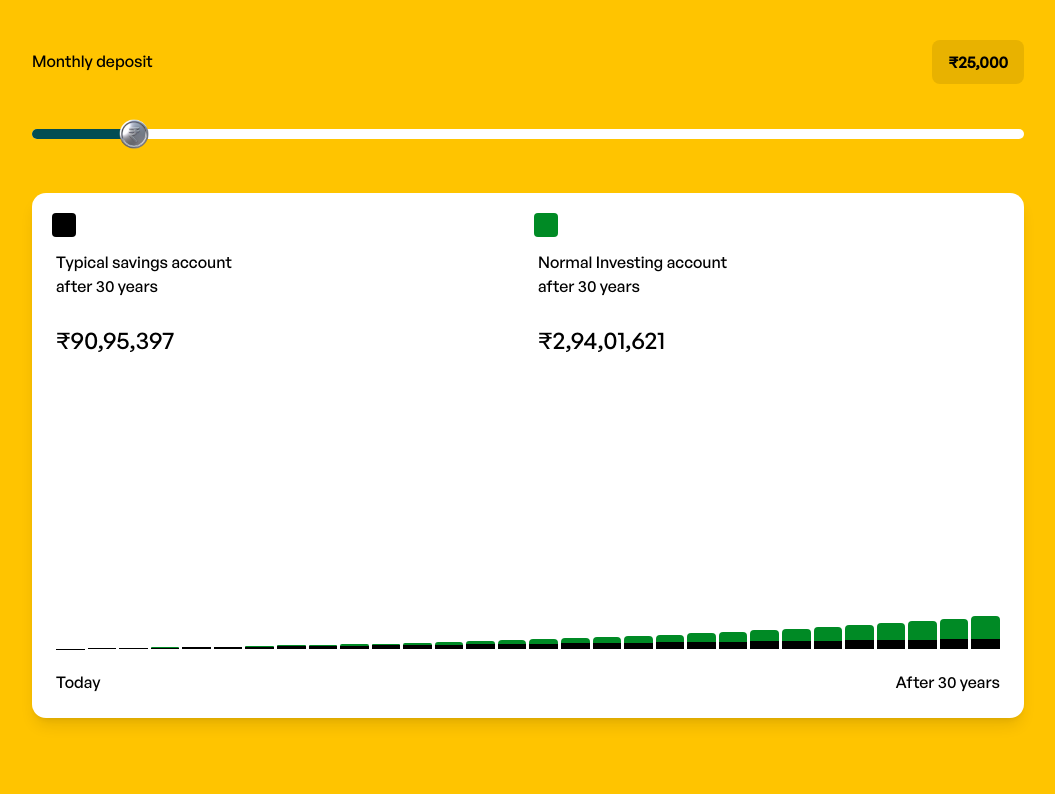
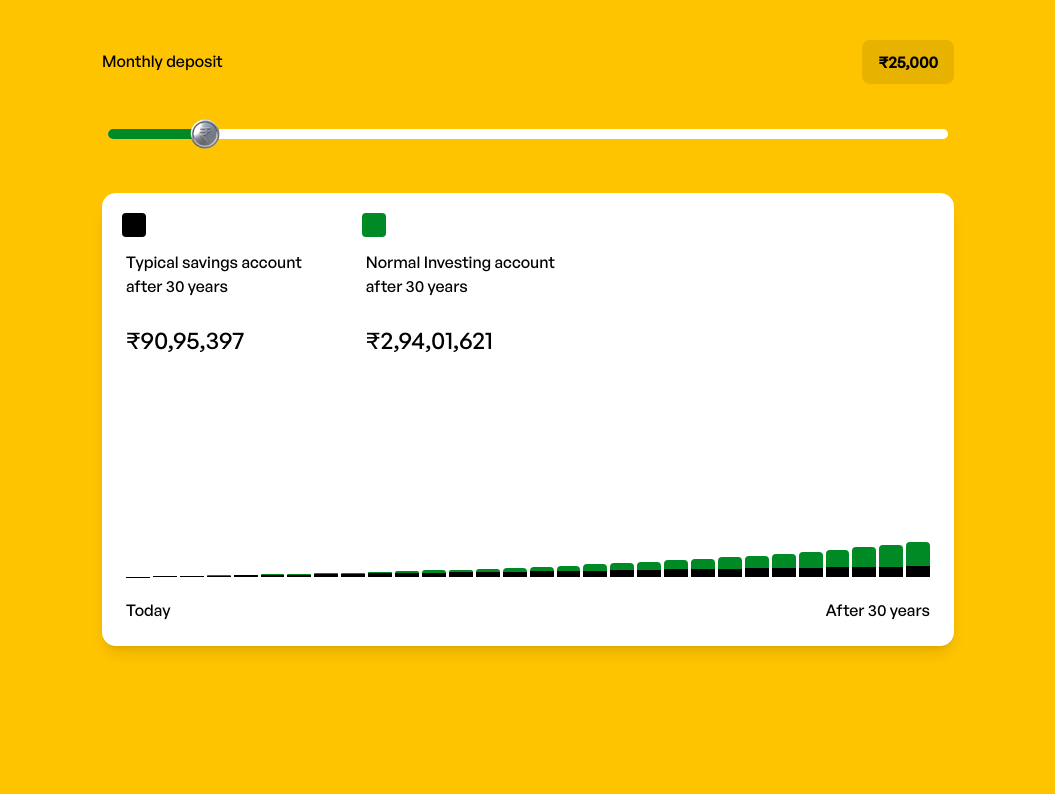
Before and after one commit to Vinayak-Nair/Desh_landing_as, a Next.js app: page / in a window 1280 px wide. Shown: the part 2066-2860 px from the top of the page, without its empty margins (112-1167 px from the left). Built offline with nearby package versions, Linux system fonts and the light colour scheme.

Commit message:
style(InvestmentCalculator): Refine chart layout, alignment, and slider visuals

```diff
--- a/src/components/InvestmentCalculator.tsx
+++ b/src/components/InvestmentCalculator.tsx
@@ -9,7 +9,7 @@ import { BlurredStagger } from "@/components/ui/blurred-stagger-text";
 const DEFAULT_SAVINGS_RATE = 0.0007; // ~0.84% annual (typical savings account)
 const INVESTING_RATE = 0.07; // 7% annual (normal investing)
 const YEARS = 30;
-const GRAPH_HEADROOM_MULTIPLIER = 1.03;
+const GRAPH_HEADROOM_MULTIPLIER = 1.00;
 
 const MIN_DEPOSIT = 5000;
 const MAX_DEPOSIT = 200000;
@@ -92,8 +92,8 @@ export function InvestmentCalculator() {
         backgroundRepeat: "no-repeat",
       }}
     >
-      {/* Content — centred at max 1040px to match cards grid */}
-      <div className="relative z-10 max-w-[1040px] mx-auto flex flex-col items-center px-4 md:px-6 pb-[80px] md:pb-[120px]">
+      {/* Content — centred at max 900px to match reduced width */}
+      <div className="relative z-10 max-w-[900px] mx-auto flex flex-col items-center px-4 md:px-6 pb-[80px] md:pb-[120px]">
         {/* Heading */}
         <div className="flex flex-col items-center gap-3 md:gap-4 pt-[100px] md:pt-[140px]">
           <h2 className="font-['General_Sans'] font-medium text-black text-[1.5rem] md:text-[2.5rem] text-center tracking-[-1px] md:tracking-[-2px] leading-[1.15] md:leading-[1.2]">
@@ -139,16 +139,16 @@ export function InvestmentCalculator() {
             {/* Slider track + coin */}
             <div className="relative w-full h-[40px]">
               {/* White track bar — vertically centred */}
-              <div className="absolute left-0 right-0 top-1/2 -translate-y-1/2 h-[10px] bg-white rounded-[999px] pointer-events-none">
+              <div className="absolute left-[6px] right-[6px] top-1/2 -translate-y-1/2 h-[10px] bg-white rounded-[999px] pointer-events-none">
                 <div
-                  className="absolute top-0 left-0 h-full bg-[#024d53] rounded-full transition-all duration-150"
-                  style={{ width: `${sliderPercent}%` }}
+                  className="absolute top-0 left-0 h-full bg-[#008a25] rounded-full"
+                  style={{ width: `calc(${sliderPercent}% + ${20 - 0.4 * sliderPercent}px)` }}
                 />
               </div>
               {/* Coin — vertically centred on the track, pointer-events-none so input below receives clicks */}
               <div
                 className="absolute top-1/2 w-10 h-10 -translate-x-1/2 -translate-y-1/2 pointer-events-none z-20"
-                style={{ left: `${sliderPercent}%` }}
+                style={{ left: `calc(${sliderPercent}% + ${20 - 0.4 * sliderPercent}px)` }}
               >
                 <Image
                   src="/figma/slider-coin.png"
@@ -175,11 +175,12 @@ export function InvestmentCalculator() {
           </div>
 
           {/* Result card */}
-          <div className="flex flex-col items-start gap-[21px] p-4 md:p-6 relative self-stretch w-full bg-white rounded-[14px] shadow-lg">
+          <div className="flex flex-col items-start p-4 md:p-6 relative self-stretch w-full bg-white rounded-[14px] shadow-lg">
+            <div className="relative self-stretch w-full h-[280px] md:h-[360px]">
               {/* Two-column results */}
-            <div className="flex flex-col md:flex-row items-start gap-5 relative self-stretch w-full">
+              <div className="absolute top-0 left-0 flex flex-col md:flex-row items-start gap-8 md:gap-16 w-full z-10 pointer-events-none">
                 {/* Savings column */}
-              <div className="flex flex-col flex-1 items-start gap-6 relative">
+                <div className="flex flex-col items-start gap-6 relative">
                   <div className="flex flex-col items-start gap-[13px] relative self-stretch w-full">
                     <div className="w-6 h-6 mt-[-4px] ml-[-4px] bg-black rounded border-4 border-[#00000033] aspect-square" />
                     <p className="self-stretch font-['General_Sans'] font-medium text-black text-sm md:text-base tracking-[0] leading-6">
@@ -193,7 +194,7 @@ export function InvestmentCalculator() {
                 </div>
 
                 {/* Investing column */}
-              <div className="flex flex-col flex-1 items-start gap-6 relative">
+                <div className="flex flex-col items-start gap-6 relative">
                   <div className="flex flex-col items-start gap-[13px] relative self-stretch w-full">
                     <div className="w-6 h-6 mt-[-4px] ml-[-4px] bg-[#008a25] rounded border-4 border-[#008a2533] aspect-square" />
                     <p className="self-stretch font-['General_Sans'] font-medium text-black text-sm md:text-base tracking-[0] leading-6">
@@ -209,7 +210,7 @@ export function InvestmentCalculator() {
 
               {/* Bar chart — 30 bars (one per year), each bar is a column
                    with green (extra investing growth) on top and black (savings) on bottom */}
-            <div className="relative self-stretch w-full h-[225px] md:h-[270px]">
+              <div className="absolute top-[81px] bottom-0 left-0 w-full">
                 <div className="flex items-end justify-between w-full h-full gap-[3px]">
                 {savingsResult.years.map((_, yearIndex) => {
                   const savVal = savingsResult.years[yearIndex];
@@ -227,12 +228,12 @@ export function InvestmentCalculator() {
                     >
                       {/* Green (investing) bar */}
                       <div
-                        className="w-full bg-[#008a25] rounded-t-sm transition-all duration-300"
+                        className="w-full bg-[#008a25] rounded-t-sm transition-all duration-1000 ease-in-out"
                         style={{ height: `${invH}%` }}
                       />
                       {/* Black (savings) bar */}
                       <div
-                        className="w-full bg-black transition-all duration-300"
+                        className="w-full bg-black transition-all duration-1000 ease-in-out"
                         style={{ height: `${savH}%` }}
                       />
                     </div>
@@ -240,9 +241,10 @@ export function InvestmentCalculator() {
                 })}
               </div>
             </div>
+            </div>
 
             {/* Axis labels */}
-            <div className="flex items-center justify-between relative self-stretch w-full">
+            <div className="flex items-center justify-between relative self-stretch w-full mt-[21px]">
               <div className="font-['General_Sans'] font-medium text-black text-sm md:text-base tracking-[0] leading-6 whitespace-nowrap">
                 Today
               </div>
```
Lines whose indentation alone changed are shown as unchanged.
